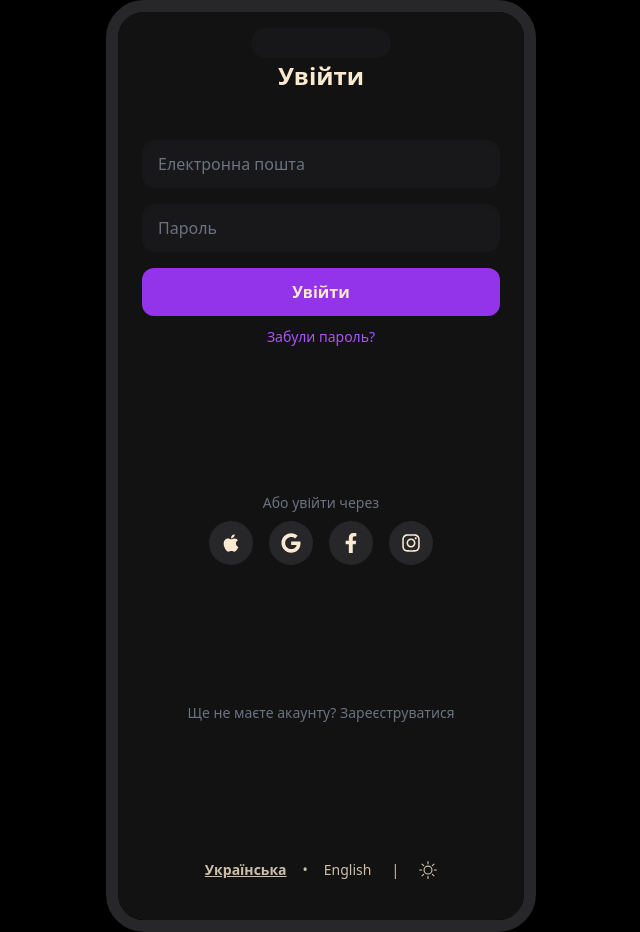
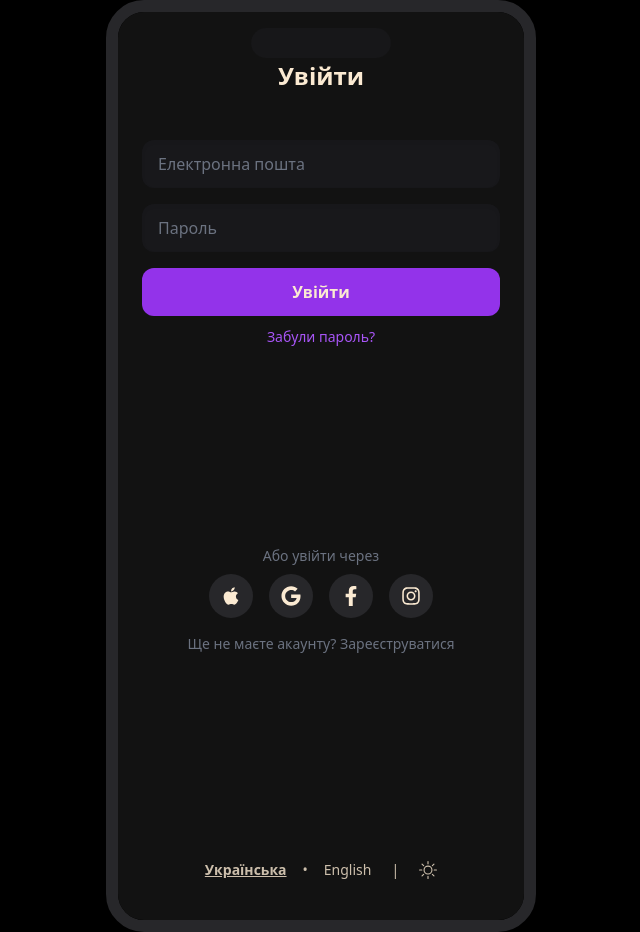
Before and after one commit to Sagotua/Catchyou, a React (Create React App) app: page /login in a window 1280 px wide. Shown: the whole page, without its empty margins (319-959 px from the left). Built offline with nearby package versions, Linux system fonts and the light colour scheme.

Commit message:
aligh social blocks and text

```diff
--- a/src/LogInScreen.jsx
+++ b/src/LogInScreen.jsx
@@ -68,7 +68,7 @@ export default function LogInScreen() {
         </div>
       </div>
 
-      <div className="text-center pt-6">
+      <div className="text-center pt-6 mb-4">
         <p className="text-sm text-gray-400 dark:text-gray-500 mb-2">{t.or}</p>
         <div className="flex justify-center gap-4">
           {[FaApple, FaGoogle, FaFacebookF, FaInstagram].map((Icon, i) => (
@@ -86,14 +86,13 @@ export default function LogInScreen() {
             </button>
           ))}
         </div>
+
+        <p className="text-sm text-center text-gray-400 dark:text-gray-500 pt-4">
+          <Link to="/signup" className="hover:underline">
+            {t.noAccount}
+          </Link>
+        </p>
       </div>
-
-      <p className="text-sm text-center text-gray-400 dark:text-gray-500 pt-4">
-        <Link to="/signup" className="hover:underline">
-          {t.noAccount}
-        </Link>
-      </p>
-
       <LanguageThemeSwitcher language={language} setLanguage={setLanguage} />
     </div>
   );
--- a/src/SignUpScreen.jsx
+++ b/src/SignUpScreen.jsx
@@ -33,8 +33,7 @@ export default function SignUpScreen() {
 
   return (
     <div
-      className={`flex flex-col justify-between items-center w-full h-full px-6 py-8 transition-all duration-300 ${
-        theme === "light" ? "bg-warm text-black" : "bg-darkbg text-textwarm"
+      className={`flex flex-col justify-between items-center w-full h-full px-6 py-8 transition-all duration-300 ${theme === "light" ? "bg-warm text-black" : "bg-darkbg text-textwarm"
         }`}
     >
       <div className="flex flex-col w-full">
@@ -60,8 +59,7 @@ export default function SignUpScreen() {
           />
           <button
             type="submit"
-          className={`py-3 rounded-xl font-semibold transition w-full ${
-            theme === "light"
+            className={`py-3 rounded-xl font-semibold transition w-full ${theme === "light"
               ? "bg-pastelPurple text-textwarm hover:bg-[#b89ef7]"
               : "bg-purple-600 text-textwarm hover:bg-purple-700"
               }`}
@@ -71,7 +69,7 @@ export default function SignUpScreen() {
         </form>
       </div>
       {/* Блок соцмереж */}
-      <div className="text-center pt-6">
+      <div className="text-center pt-6 mb-12">
         <p className="text-sm text-gray-400 dark:text-gray-500 mb-2">{t.or}</p>
         <div className="flex justify-center gap-4">
           {[FaApple, FaGoogle, FaFacebookF, FaInstagram].map((Icon, i) => (
@@ -84,13 +82,11 @@ export default function SignUpScreen() {
             >
               <Icon
                 size={20}
-                className={`${
-                  theme === "light" ? "text-[#3e2f1c]" : "text-textwarm"
+                className={`${theme === "light" ? "text-[#3e2f1c]" : "text-textwarm"
                   }`}
               />
             </button>
           ))}
-        </div>
         </div>
 
         {/* Текст + перемикач */}
@@ -99,7 +95,7 @@ export default function SignUpScreen() {
             {t.haveAccount}
           </Link>
         </p>
-
+      </div>
       <LanguageThemeSwitcher
         language={language}
         setLanguage={setLanguage}
```
Lines whose indentation alone changed are shown as unchanged.
